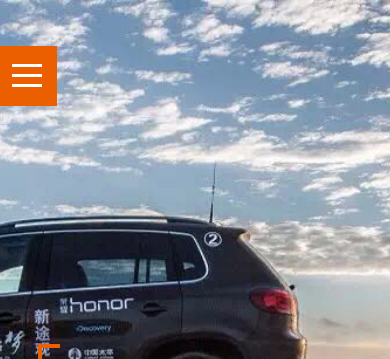
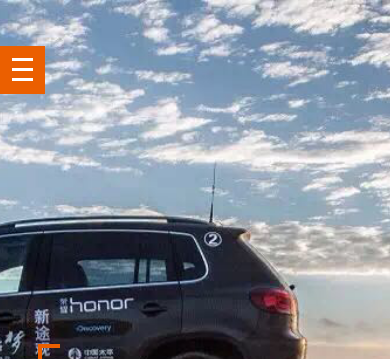
Before and after one commit to cssailing/richinvest, a plain HTML site: page index.html in a window 390 px wide. Shown: the top 359 px of the page. Drawn offline with Linux system fonts and the light colour scheme.

Commit message:
update mobile menu button css
update mobile menu button css

```diff
--- a/assets/css/style.css
+++ b/assets/css/style.css
@@ -376,10 +376,10 @@ li {
 .header .mobile-bar {
     background: #eb5f00;
     color: #FFF;
-    height: 60px;
-    right: -60px;
+    height: 48px;
+    right: -48px;
     position: absolute;
-    width: 60px;
+    width: 48px;
     z-index: 3;
 }
 
@@ -389,7 +389,7 @@ li {
     left: 15px;
     bottom: 0;
     margin: auto;
-    width: 30px;
+    width: 21px;
     height: 55px;
     cursor: pointer;
 }
@@ -397,7 +397,7 @@ li {
 .header .bar,
 .header .bar:after,
 .header .bar:before {
-    width: 30px;
+    width: 21px;
     height: 3px;
 }
 
```
